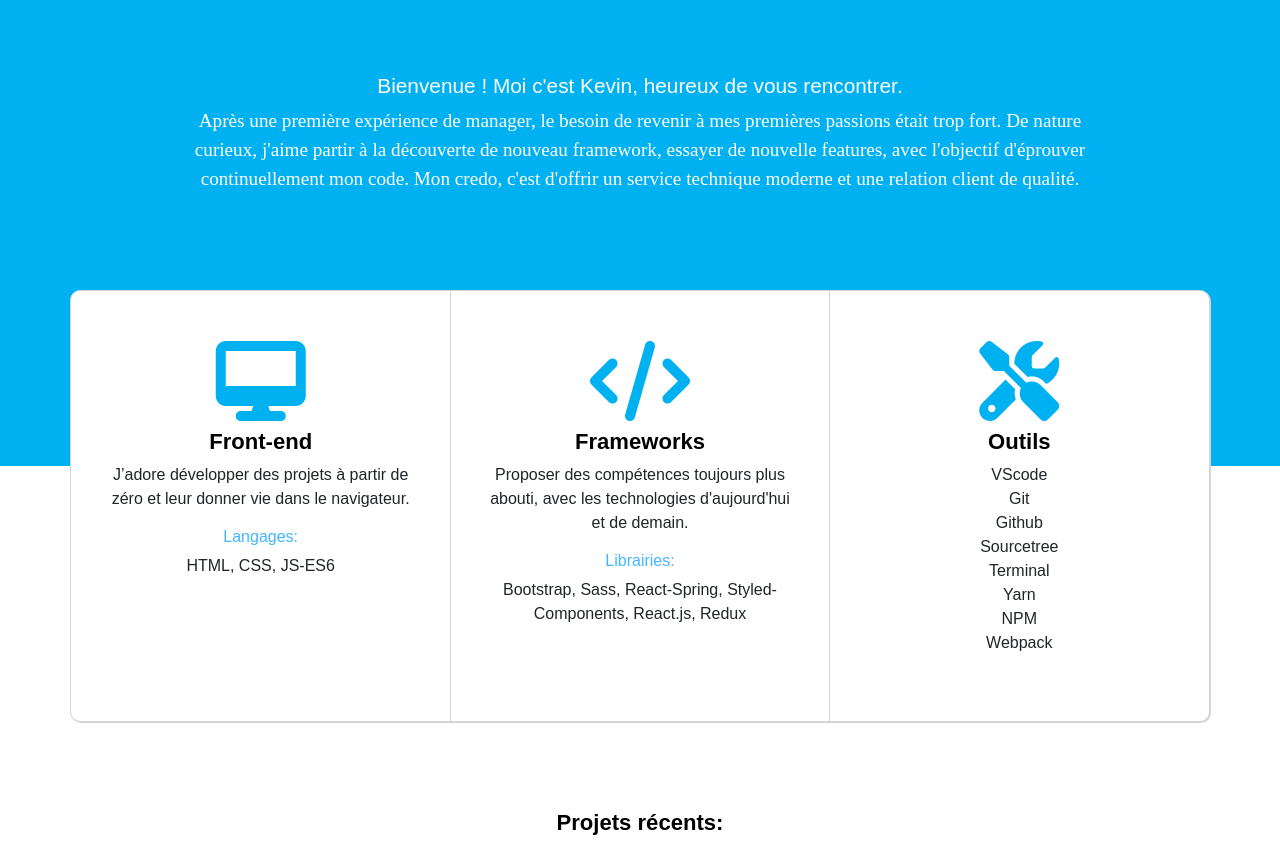
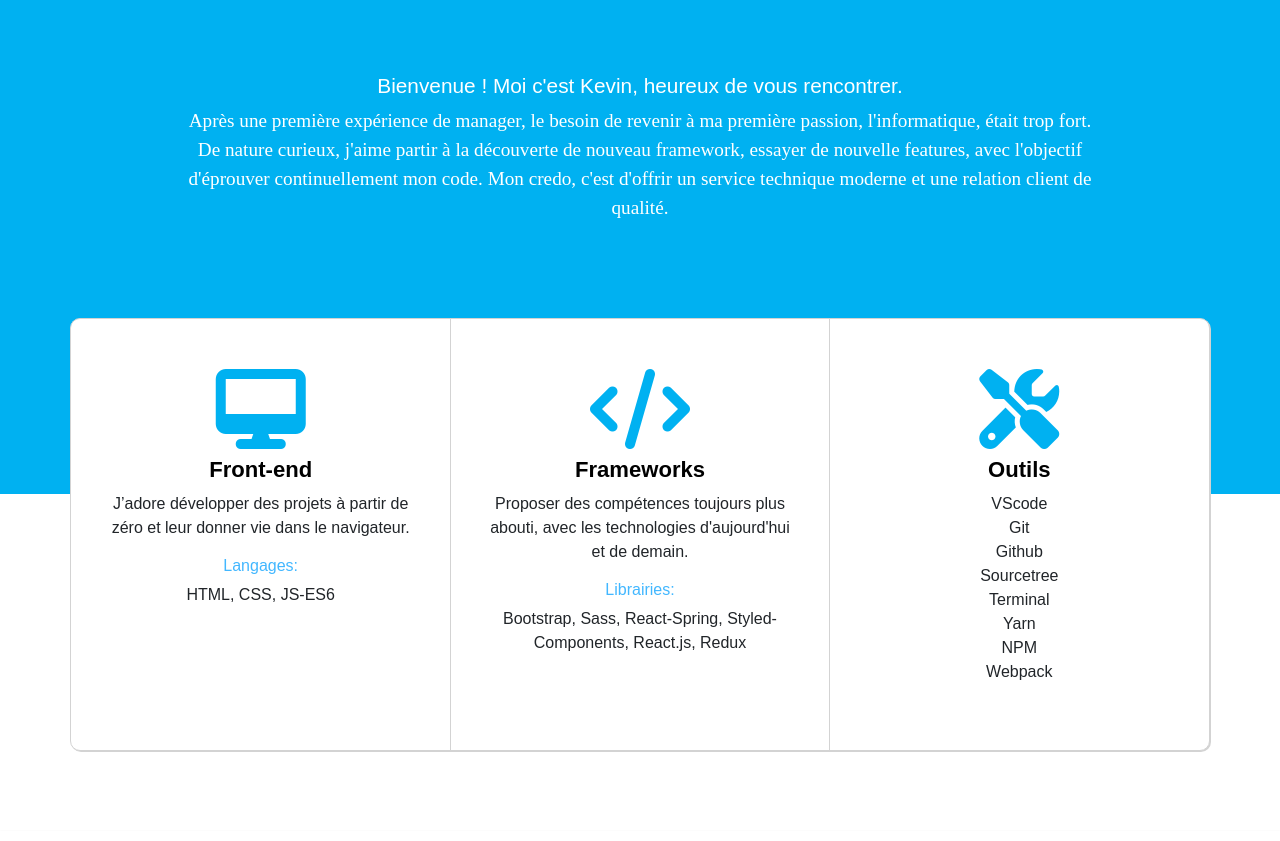
Before and after one commit to Saleik/portFolio, a React (Create React App) app: page / in a window 1280 px wide. Shown: the part 896-1737 px from the top of the page. Built offline with nearby package versions, Linux system fonts and the light colour scheme; no server answers.

Commit message:
Update introduction.jsx content

```diff
--- a/src/App/Introduction.jsx
+++ b/src/App/Introduction.jsx
@@ -26,7 +26,7 @@ export const Introduction = () => {
                     <div className="text-center col-md-10 offset-md-1">
                         <Title fontSize="1.3rem" fontWeight="400" color="white">Bienvenue ! Moi c'est Kevin, heureux de vous rencontrer.</Title>
                         <p>
-                            Après une première expérience de manager, le besoin de revenir à mes premières passions était trop fort. De nature curieux, j'aime partir à la découverte de nouveau framework, essayer de nouvelle features, avec l'objectif d'éprouver continuellement mon code. Mon credo, c'est d'offrir un service technique moderne et une relation client de qualité.
+                            Après une première expérience de manager, le besoin de revenir à ma première passion, l'informatique, était trop fort. De nature curieux, j'aime partir à la découverte de nouveau framework, essayer de nouvelle features, avec l'objectif d'éprouver continuellement mon code. Mon credo, c'est d'offrir un service technique moderne et une relation client de qualité.
                  </p>
                     </div>
                 </div>
--- a/src/App/components/ProjectCard.jsx
+++ b/src/App/components/ProjectCard.jsx
@@ -37,7 +37,7 @@ export function ProjectCard({ img, children, name, link = "#", progress = "En co
     const [isToggle, setToggle] = useState(false)
 
     const focus = useSpring({
-        opacity: isToggle ? .95 : 0,
+        opacity: isToggle ? 1 : 0,
         config: { duration: 250 }
     })
 
```
Also changed, not shown: 2 other files (tests, documents, lock files or other folders).
